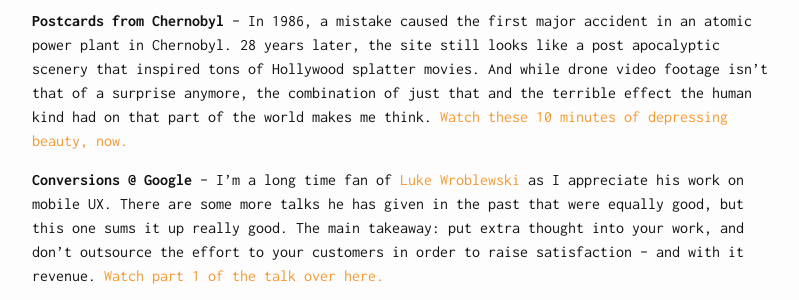
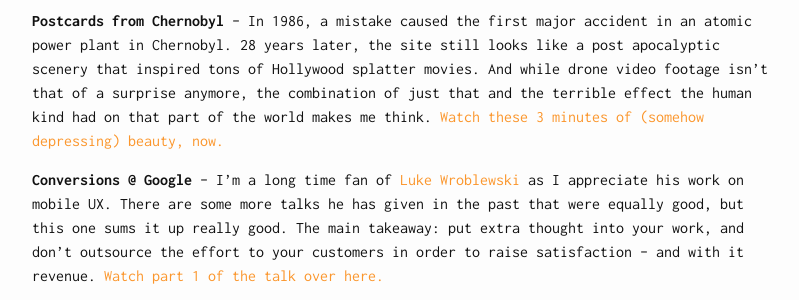
Before and after one commit to mikekotsch/mikekotsch.github.io, a Jekyll site: the page built from _posts/2014-12-01-mfg18.markdown, in a window 1280 px wide. Shown: the part 880-1180 px from the top of the page, without its empty margins (238-1037 px from the left). Built offline with Jekyll 4.4.1, drawn with Linux system fonts in a browser that asks for light colours.

Commit message:
Ever more corrections

```diff
--- a/_posts/2014-12-01-mfg18.markdown
+++ b/_posts/2014-12-01-mfg18.markdown
@@ -13,7 +13,7 @@ Last week, I visited my parents. Having only little time for myself, I enjoyed t
 
 **Officer: A Beacon Prototype** -- Again it was [Pieter][pieter] who pointed out this IOT demo from Jens Nikolaus and his creative team. The idea is as simple as that: time tracking via proximity to a beacon that discovers your bluetooth signature. Nice thing that came along with it was [Zeropush](http://zeropush.com), a nifty service that lets you hire a push notification server. [Watch the Officer prototype here.](http://youandthegang.com/2014/officer/)
 
-**Postcards from Chernobyl** -- In 1986, a mistake caused the first major accident in  an atomic power plant in Chernobyl. 28 years later, the site still looks like a post apocalyptic scenery that inspired tons of Hollywood splatter movies. And while drone video footage isn’t that of a surprise anymore, the combination of just that and the terrible effect the human kind had on that part of the world makes me think. [Watch these 10 minutes of depressing beauty, now.](https://vimeo.com/112681885)
+**Postcards from Chernobyl** -- In 1986, a mistake caused the first major accident in  an atomic power plant in Chernobyl. 28 years later, the site still looks like a post apocalyptic scenery that inspired tons of Hollywood splatter movies. And while drone video footage isn’t that of a surprise anymore, the combination of just that and the terrible effect the human kind had on that part of the world makes me think. [Watch these 3 minutes of (somehow depressing) beauty, now.](https://vimeo.com/112681885)
 
 **Conversions @ Google** -- I’m a long time fan of [Luke Wroblewski](http://twitter.com/lukew) as I appreciate his work on mobile UX. There are some more talks he has given in the past that were equally good, but this one sums it up really good. The main takeaway: put extra thought into your work, and don’t outsource the effort to your customers in order to raise satisfaction -- and with it revenue. [Watch part 1 of the talk over here.](https://www.youtube.com/watch?v=Y-FMTPsgy_Y)
 
```
